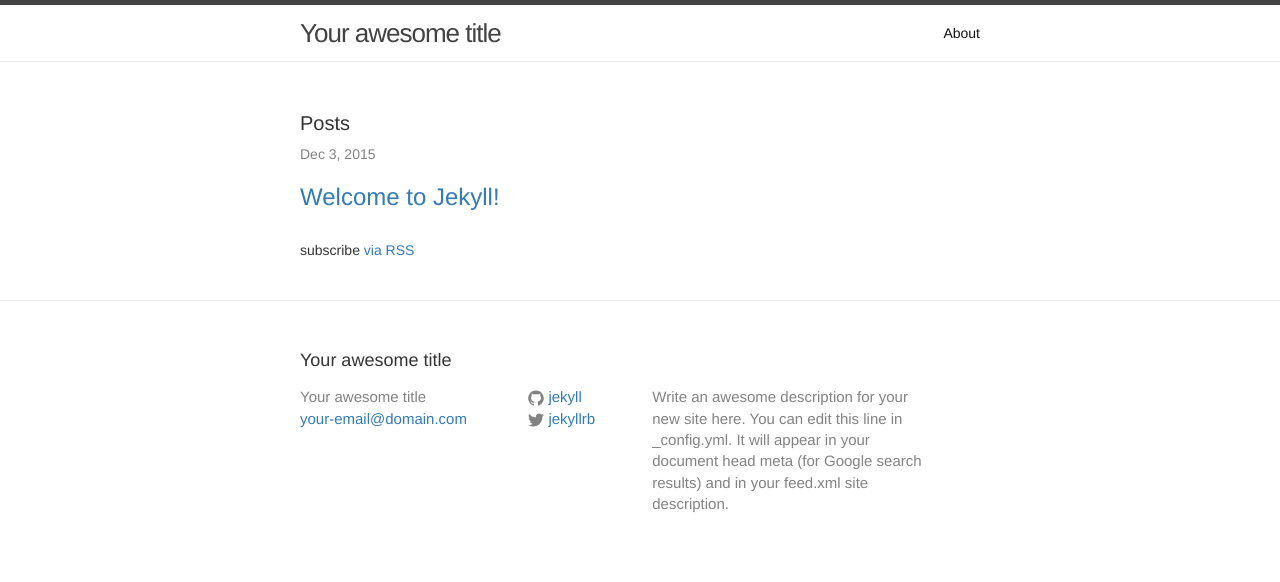
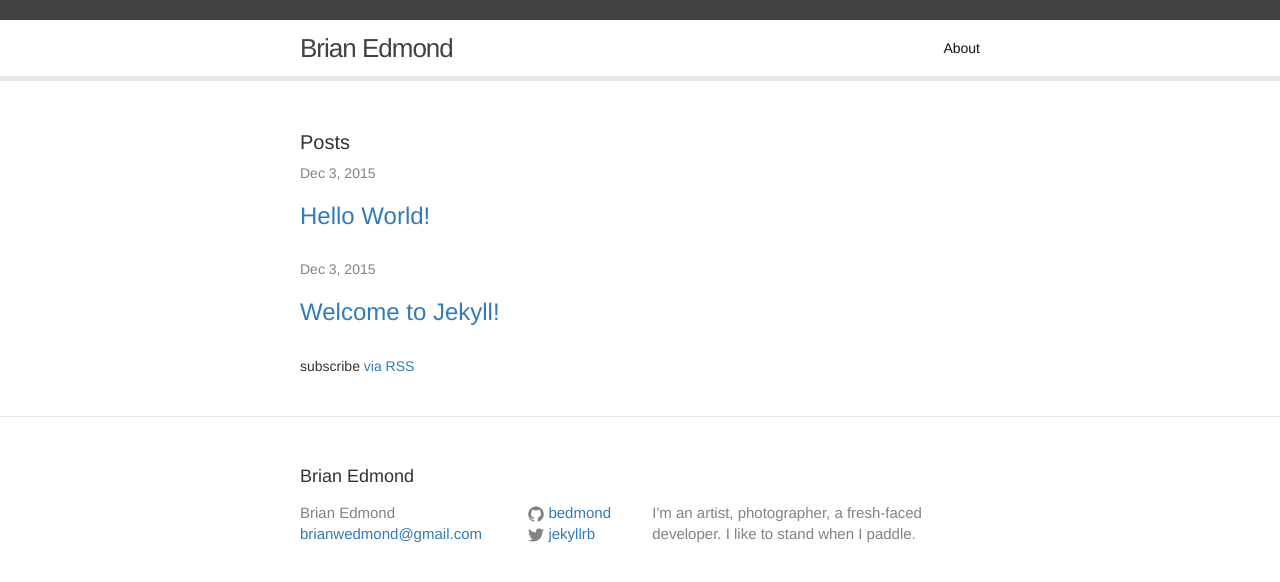
Before and after one commit to bedmond/bedmond.github.io, a Jekyll site: the page built from index.html, in a window 1280 px wide. Shown: the top 582 px of the page. Built offline with Jekyll 4.4.1, drawn with Linux system fonts in a browser that asks for light colours.

Commit message:
Working through some Jekyll.

```diff
--- a/_config.yml
+++ b/_config.yml
@@ -1,14 +1,12 @@
 # Site settings
-title: Your awesome title
-email: your-email@domain.com
+title: Brian Edmond
+email: brianwedmond@gmail.com
 description: > # this means to ignore newlines until "baseurl:"
-  Write an awesome description for your new site here. You can edit this
-  line in _config.yml. It will appear in your document head meta (for
-  Google search results) and in your feed.xml site description.
+  I'm an artist, photographer, a fresh-faced developer. I like to stand when I paddle.
 baseurl: "" # the subpath of your site, e.g. /blog/
 url: "http://yourdomain.com" # the base hostname & protocol for your site
 twitter_username: jekyllrb
-github_username:  jekyll
+github_username:  bedmond
 
 # Build settings
 markdown: kramdown
--- a/_sass/_layout.scss
+++ b/_sass/_layout.scss
@@ -2,8 +2,8 @@
  * Site header
  */
 .site-header {
-    border-top: 5px solid $grey-color-dark;
-    border-bottom: 1px solid $grey-color-light;
+    border-top: 20px solid $grey-color-dark;
+    border-bottom: 5px solid $grey-color-light;
     min-height: 56px;
 
     // Positioning context for the mobile navigation icon
```
Also changed, not shown: _includes/head.html (+7 -0 lines), _posts/2015-12-03-Hello-World.markdown (added, +10 -0 lines), World.markdown (added).
